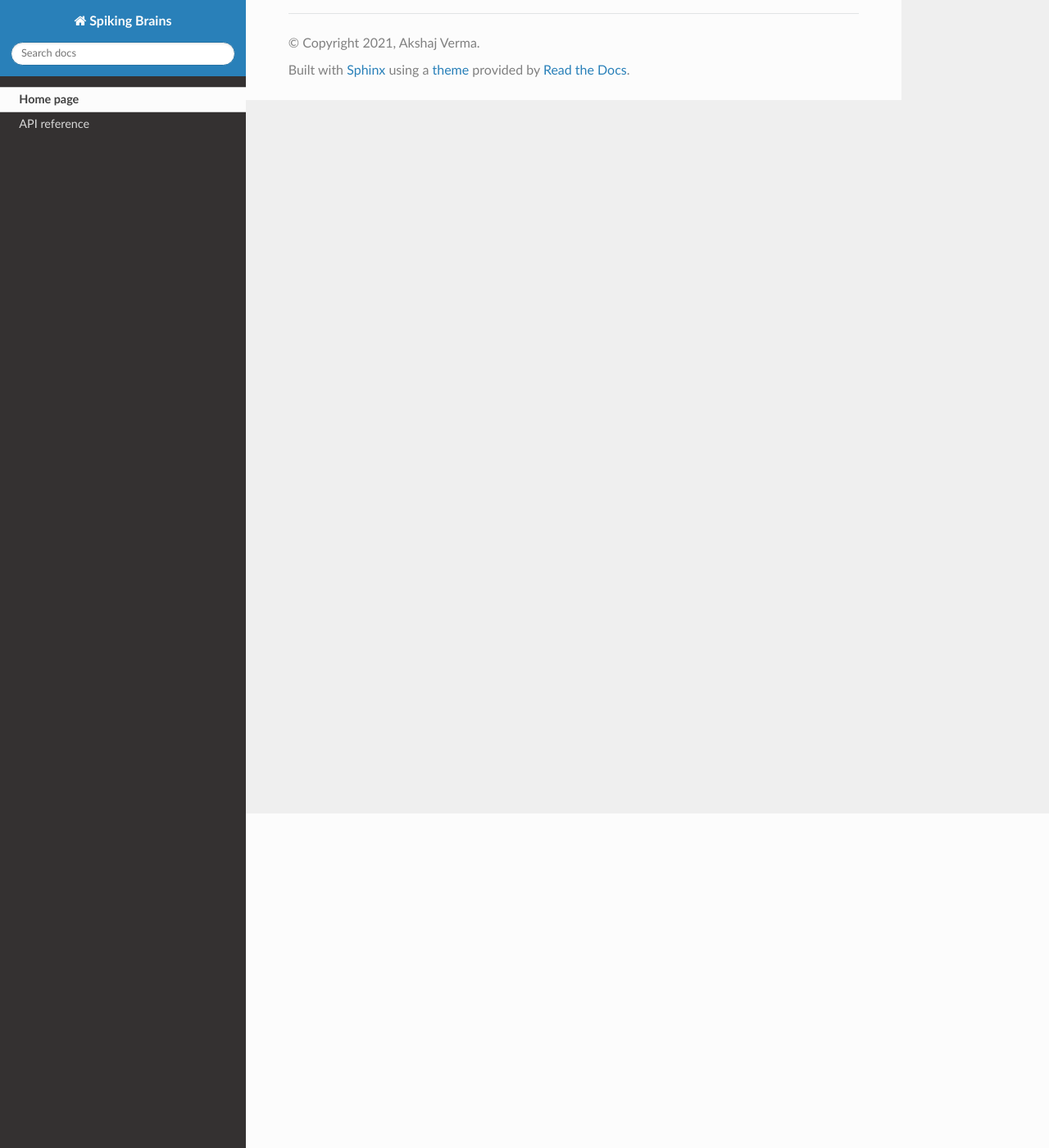
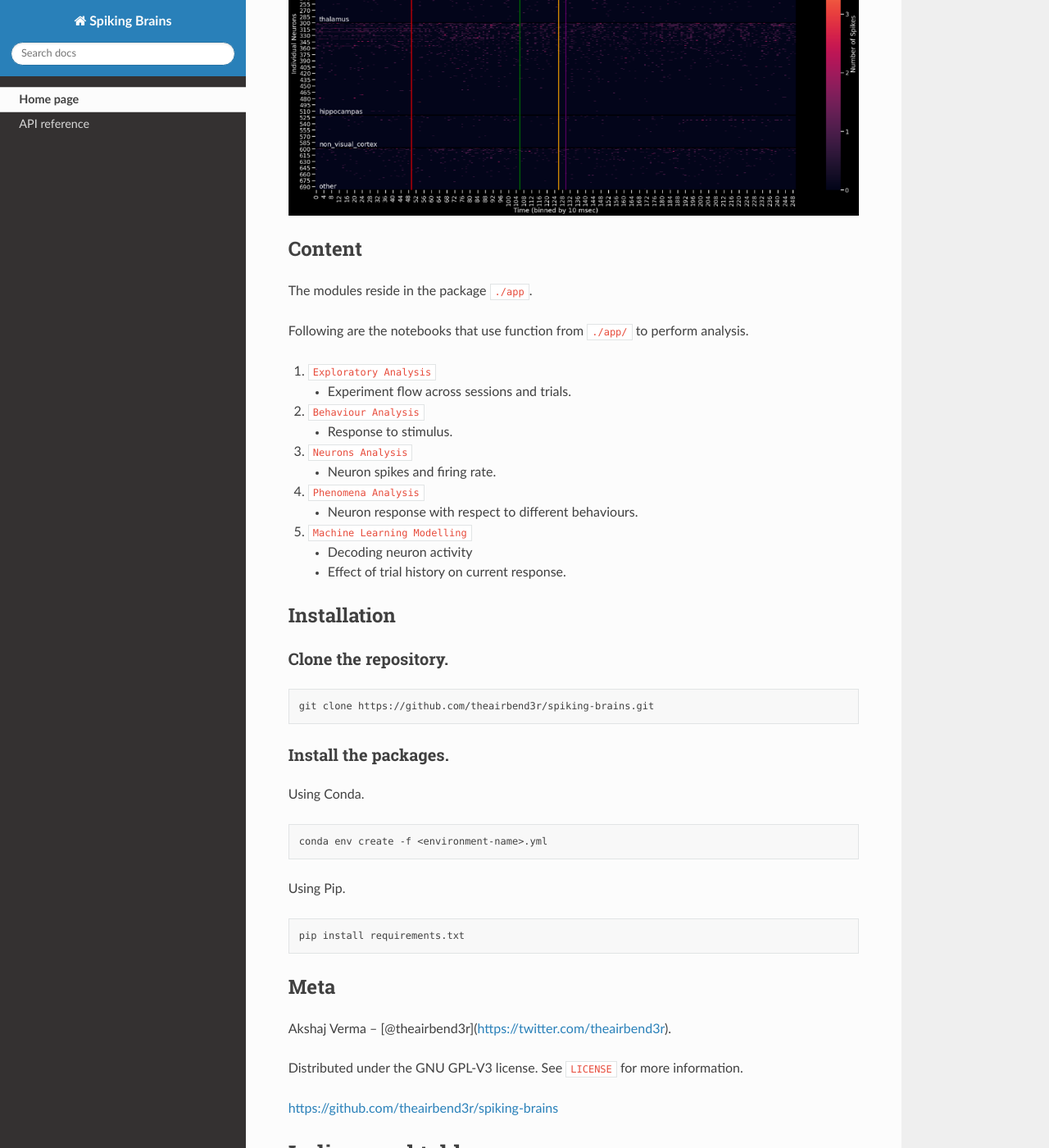
Before and after one commit to theairbend3r/spiking-brains, a Sphinx documentation site: the page built from docs/index.rst, in a window 1280 px wide and 1400 px high, scrolled down 408 px. Shown: the whole window at 82% size. Built offline with Sphinx 7.4.7 and the Read the Docs theme 2.0.0, drawn with Linux system fonts in a browser that asks for light colours; some of the changed text lies outside the part shown.

Commit message:
Updated docs.

```diff
--- a/docs/_autosummary/app.explore.rst
+++ b/docs/_autosummary/app.explore.rst
@@ -26,6 +26,5 @@ app.explore
    :template: custom-module-template.rst
    :recursive:
 
-   app.explore.behaviour
    app.explore.neurons
    app.explore.summary
--- /dev/null
+++ b/docs/_autosummary/app.explore.summary.get_mouse_sessions.rst
@@ -0,0 +1,6 @@
+app.explore.summary.get\_mouse\_sessions
+========================================
+
+.. currentmodule:: app.explore.summary
+
+.. autofunction:: get_mouse_sessions
--- a/docs/_autosummary/app.explore.summary.rst
+++ b/docs/_autosummary/app.explore.summary.rst
@@ -15,6 +15,8 @@ app.explore.summary
       :toctree:
       :nosignatures:
 
+      get_mouse_sessions
+      session_accuracy
       session_accuracy_report
       session_stats
       trial_event_flow
--- /dev/null
+++ b/docs/_autosummary/app.explore.summary.session_accuracy.rst
@@ -0,0 +1,6 @@
+app.explore.summary.session\_accuracy
+=====================================
+
+.. currentmodule:: app.explore.summary
+
+.. autofunction:: session_accuracy
--- a/docs/index.rst
+++ b/docs/index.rst
@@ -9,9 +9,75 @@
 
 Welcome to Spiking Brains's documentation!
 ==========================================
-This is the documentation.
+Analysis of the Steinmetz neurons dataset using methods from computational neuroscience and machine learning.
+
+.. figure:: ../assets/spiking-brains.png
+   :alt: Spiking Brains
 
 
+Content
+-------
+
+The modules reside in the package ``./app``.
+
+Following are the notebooks that use function from ``./app/`` to perform
+analysis.
+
+1. ``Exploratory Analysis``
+
+   -  Experiment flow across sessions and trials.
+
+2. ``Behaviour Analysis``
+
+   -  Response to stimulus.
+
+3. ``Neurons Analysis``
+
+   -  Neuron spikes and firing rate.
+
+4. ``Phenomena Analysis``
+
+   -  Neuron response with respect to different behaviours.
+
+5. ``Machine Learning Modelling``
+
+   -  Decoding neuron activity
+   -  Effect of trial history on current response.
+
+Installation
+------------
+
+Clone the repository.
+~~~~~~~~~~~~~~~~~~~~~
+
+.. code:: sh
+
+   git clone https://github.com/theairbend3r/spiking-brains.git
+
+Install the packages.
+~~~~~~~~~~~~~~~~~~~~~
+
+Using Conda.
+
+.. code:: sh
+
+   conda env create -f <environment-name>.yml
+
+Using Pip.
+
+.. code:: sh
+
+   pip install requirements.txt
+
+Meta
+----
+
+Akshaj Verma – [@theairbend3r](https://twitter.com/theairbend3r).
+
+Distributed under the GNU GPL-V3 license. See ``LICENSE`` for more
+information.
+
+https://github.com/theairbend3r/spiking-brains
 
 Indices and tables
 ==================
```
Also changed, not shown: docs/requirements.txt (added, +184 -0 lines).
